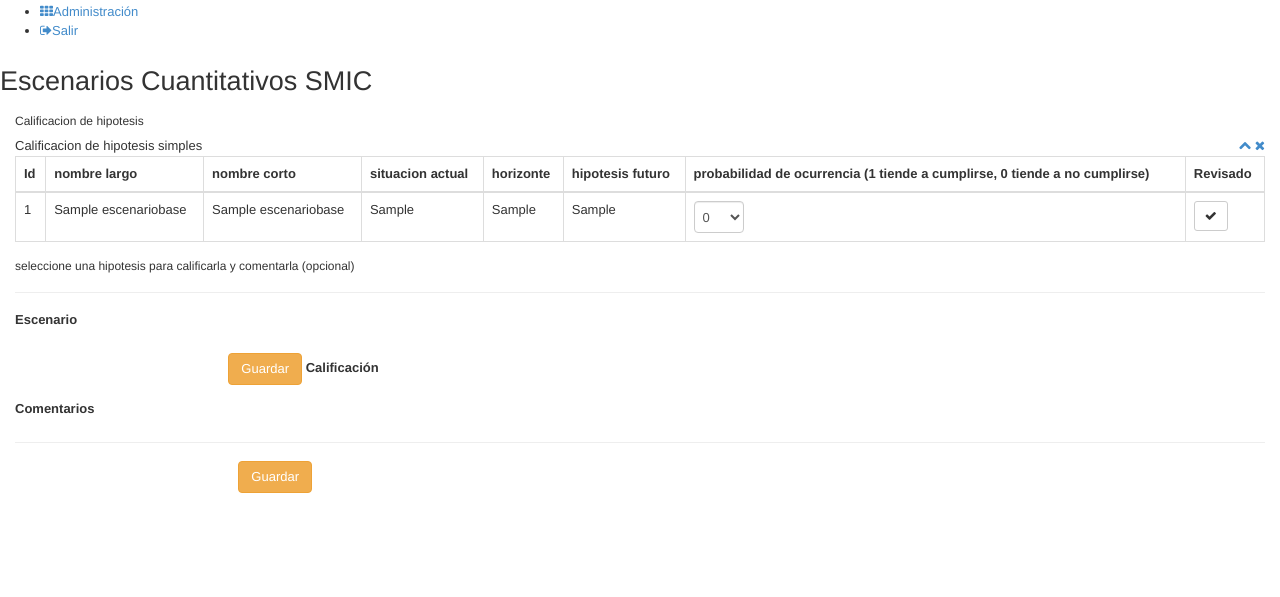
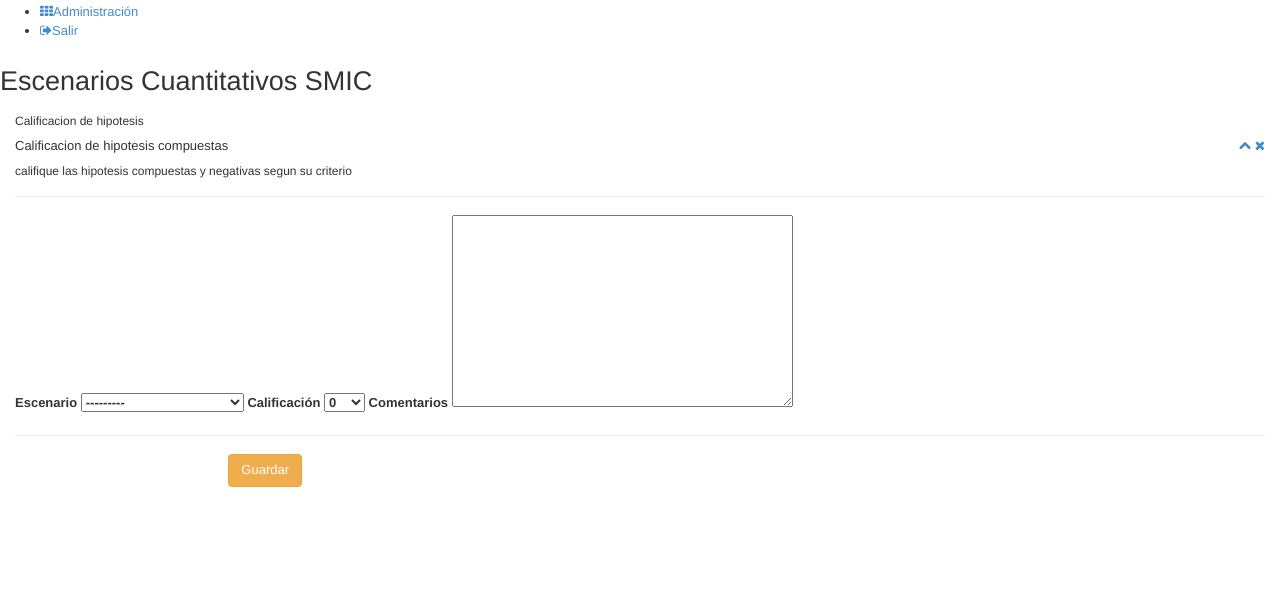
Before and after one commit to renzobarrios1407/softprosp, a Django app: a page that uses apps/smic/templates/smic/04_calificacion_hipotesis.html in a window 1280 px wide. Shown: the part 203-800 px from the top of the page. Run offline with Django 3.2, Linux system fonts and the light colour scheme; tables that the repository leaves empty hold one stand-in row (values such as "Sample post"); some libraries are stand-ins or nearby versions.

Commit message:
commit 7, trying to calificate EscenarioCompuesto by their 2 attributes,

```diff
--- a/apps/smic/templates/smic/04_calificacion_hipotesis.html
+++ b/apps/smic/templates/smic/04_calificacion_hipotesis.html
@@ -8,7 +8,7 @@
 
 								<div class="widget worange">
 									<div class="widget-head">
-										<div class="pull-left">Calificacion de hipotesis simples</div>
+										<div class="pull-left">Calificacion de hipotesis compuestas</div>
 										<div class="widget-icons pull-right">
 											<a href="#" class="wminimize"><i class="fa fa-chevron-up"></i></a>
 											<a href="#" class="wclose"><i class="fa fa-times"></i></a>
@@ -16,89 +16,29 @@
 										<div class="clearfix"></div>
 									</div>
 									<div class="widget-content">
-
-										<table class="table table-bordered ">
-											<thead>
-												<tr>
-												  <th>Id</th>
-												  <th>nombre largo</th>
-												  <th>nombre corto</th>
-												  <th>situacion actual</th>
-												  <th>horizonte</th>
-												  <th>hipotesis futuro</th>
-                                                  <th>probabilidad de ocurrencia (1 tiende a cumplirse, 0 tiende a no cumplirse)</th>
-                                                  <th>Revisado</th>
-												</tr>
-											</thead>
-											<tbody>
-                                                {% if EscenarioBase %}
-                                                {% for EscenarioBase in EscenarioBase %}
-
-                                                    <tr>
-                                                        <td>{{ EscenarioBase.id }}</td>
-                                                        <td>{{ EscenarioBase.nombre_corto }}</td>
-                                                        <td>{{ EscenarioBase.nombre_largo }}</td>
-                                                        <td>{{ EscenarioBase.situacion_actual }}</td>
-                                                        <td>{{ EscenarioBase.horizonte }}</td>
-                                                        <td>{{ EscenarioBase.hipotesis_futuro }}</td>
-                                                        <td>
-
-                                                            <select name="calificacion"class="form-control" style="width: 50px;padding-bottom: 3px;padding-top: 3px;padding-left: 4px;padding-right: 4px;">
-																<option value="0">0</option>
-																<option value="0.1">0.1</option>
-																<option value="0.2">0.2</option>
-																<option value="0.3">0.3</option>
-																<option value="0.4">0.4</option>
-																<option value="0.5">0.5</option>
-																<option value="0.6">0.6</option>
-																<option value="0.7">0.7</option>
-																<option value="0.8">0.8</option>
-																<option value="0.9">0.9</option>
-																<option value="1">1</option>
-                                                            </select>
-
-                                                        </td>
-                                                        <td>
-
-                                                            {% if EvaluacionBase.calificacion_base == 0.0 %}
-                                                                 <button class="btn btn-sm btn-danger"><i class="fa fa-times"></i> </button>
-
-                                                            {% else %}
-						                                        <button class="btn btn-sm btn-default"><i class="fa fa-check"></i> </button>
-
-                                                            {% endif %}
-
-                                                        </td>
-                                                    </tr>
-                                                {% endfor %}
-
-                                                {% else %}
-                                                <h1>no hay registros</h1>
-                                                {% endif %}
-
-                                                </tbody>
-										</table>
-									</div>
-
                                         <div class="padd">
-                                            <h6>seleccione una hipotesis para calificarla y comentarla (opcional)</h6>
+                                            <h6>califique las hipotesis compuestas y negativas segun su criterio</h6>
 										    <hr />
 
 
+                                               <form method="POST" class="form-horizontal"  role="form">
+                                                      {% csrf_token %}
+                                                 {% if form_evaluacion.calificacion_base %}
+                                                     <label> Escenario
 
-                                                 <form method="POST" class="form-horizontal"  role="form">
-                                                      {% csrf_token %}
-                                                     <label>Escenario
-                                                            {{ form_evaluacion.id_escenario_base }}
-                                                        </label>
+                                                        {% if form_evaluacion.id_escenario_base %}
 
 
 
-									<br></br>
-								<div class="form-group">
-												  <div class="col-md-offset-2 col-md-8">
 
-													<button type="submit" class="btn btn-warning">Guardar</button>
+                                                             {{ form_evaluacion.id_escenario_base }}
+
+                                                         {% else %}
+
+
+                                                         {% endif %}
+
+                                                     </label>
 
 
 
@@ -107,21 +47,8 @@
                                                         </label>
 
 
-												 </div>
-
-
-								</div>
-                             </form>
-
-									<div class="widget-foot">
-
-										<div class="clearfix"></div>
-									</div>
-								</div>
-
 
                                                          <label>Comentarios
-
 
                                                             {{ form_evaluacion.comentarios }}
 
@@ -136,6 +63,9 @@
                                                                     <button type="submit" class="btn btn-warning">Guardar</button>
                                                                   </div>
                                                          </div>
+                                                 {% else %}
+                                                <h1>no hay registros</h1>
+                                                 {% endif %}
                                                  </form>
 
 
--- a/apps/smic/urls.py
+++ b/apps/smic/urls.py
@@ -17,7 +17,6 @@
 
     url(r'^hip_nuevo$', HipotesisCreate, name='escenario_crear_listar'),
     url(r'^hip_lista$', HipotesisList, name='escenario_listar'),
-    url(r'^hip_cal1$', HipotesisCalificacionList, name='escenario_simple_calificar'),
     url(r'^hip_cal1$', HipotesisCalificacionSimple, name='escenario_simple_calificar'),
     url(r'^hip_cal2$', HipotesisCalificacionCompuesta, name='escenario_compuesto_calificar'),
 
```
